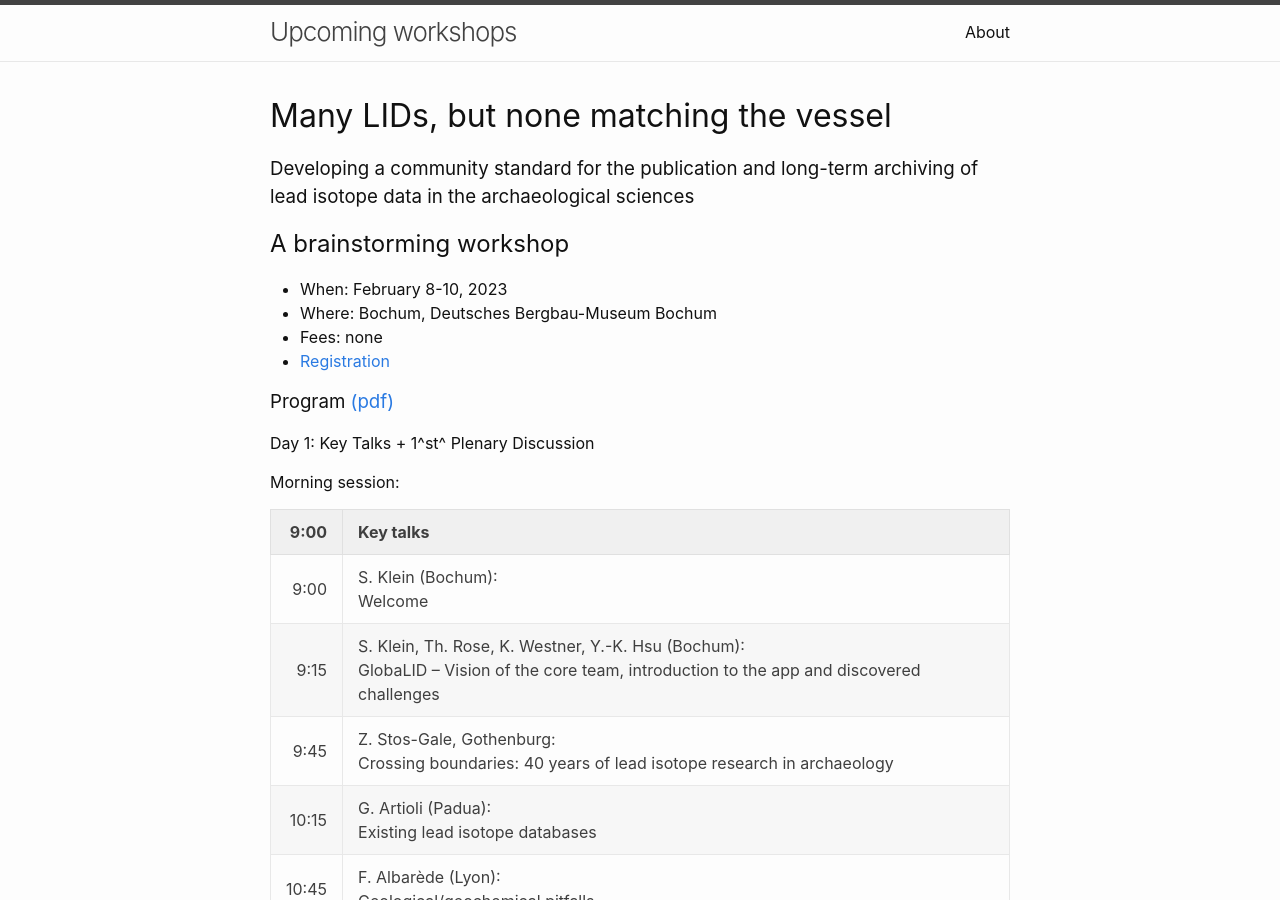
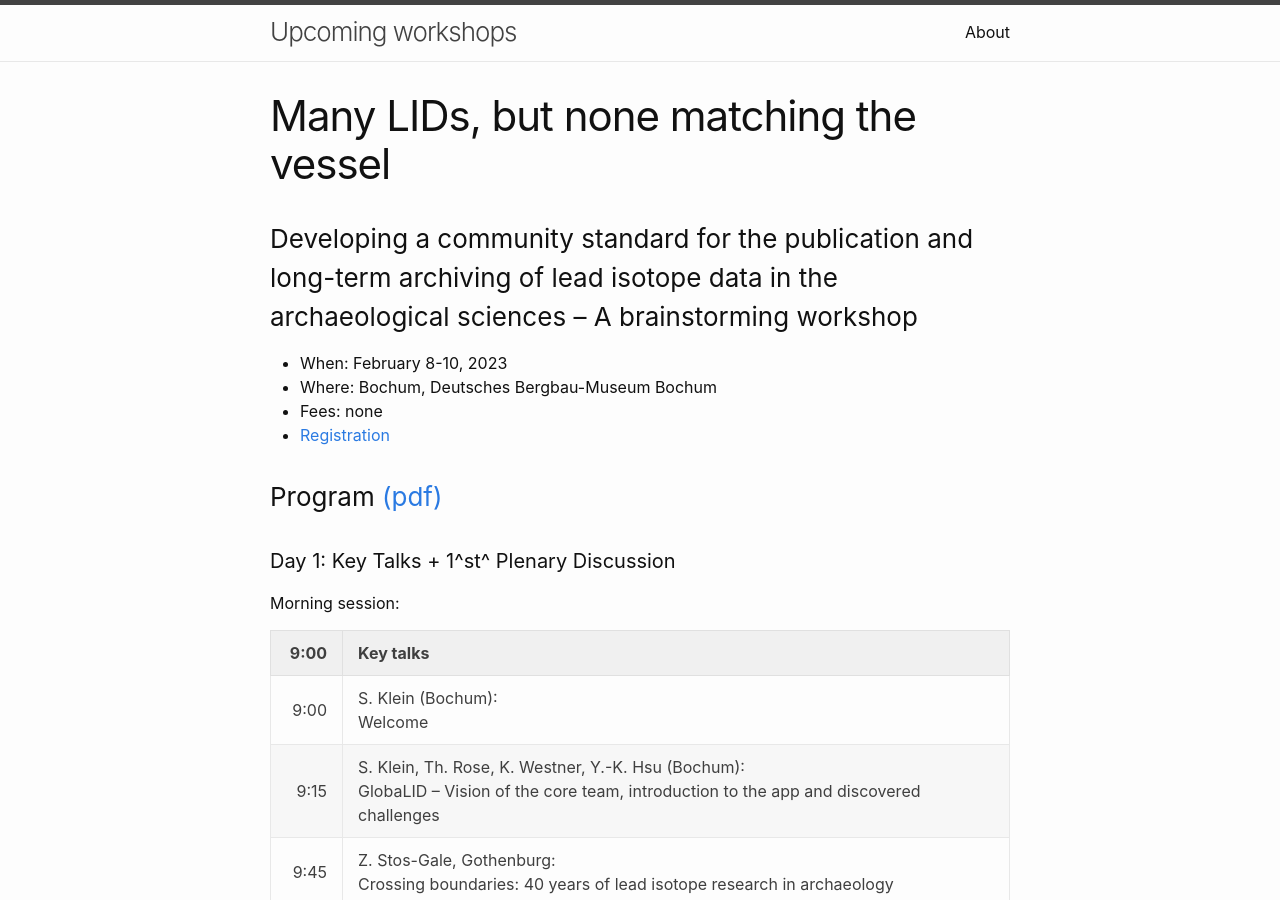
Before and after one commit to archmetalDBM/workshop, a Jekyll site: the page built from index.md, in a window 1280 px wide and 900 px high. Built offline with Jekyll 4.4.1, drawn with Linux system fonts in a browser that asks for light colours; some of the changed lines change nothing that is shown.

Commit message:
fix formatting

```diff
--- a/index.md
+++ b/index.md
@@ -5,13 +5,11 @@
 # To change the home page layout, edit the _layouts/home.html file.
 # See: https://jekyllrb.com/docs/themes/#overriding-theme-defaults
 #
-layout: home
+layout: page
 title: "Many LIDs, but none matching the vessel"
 ---
 
-### Developing a community standard for the publication and long-term archiving of lead isotope data in the archaeological sciences
-
-## A brainstorming workshop
+### Developing a community standard for the publication and long-term archiving of lead isotope data in the archaeological sciences -- A brainstorming workshop
 
 * When: February 8-10, 2023
 * Where: Bochum, Deutsches Bergbau-Museum Bochum
```
